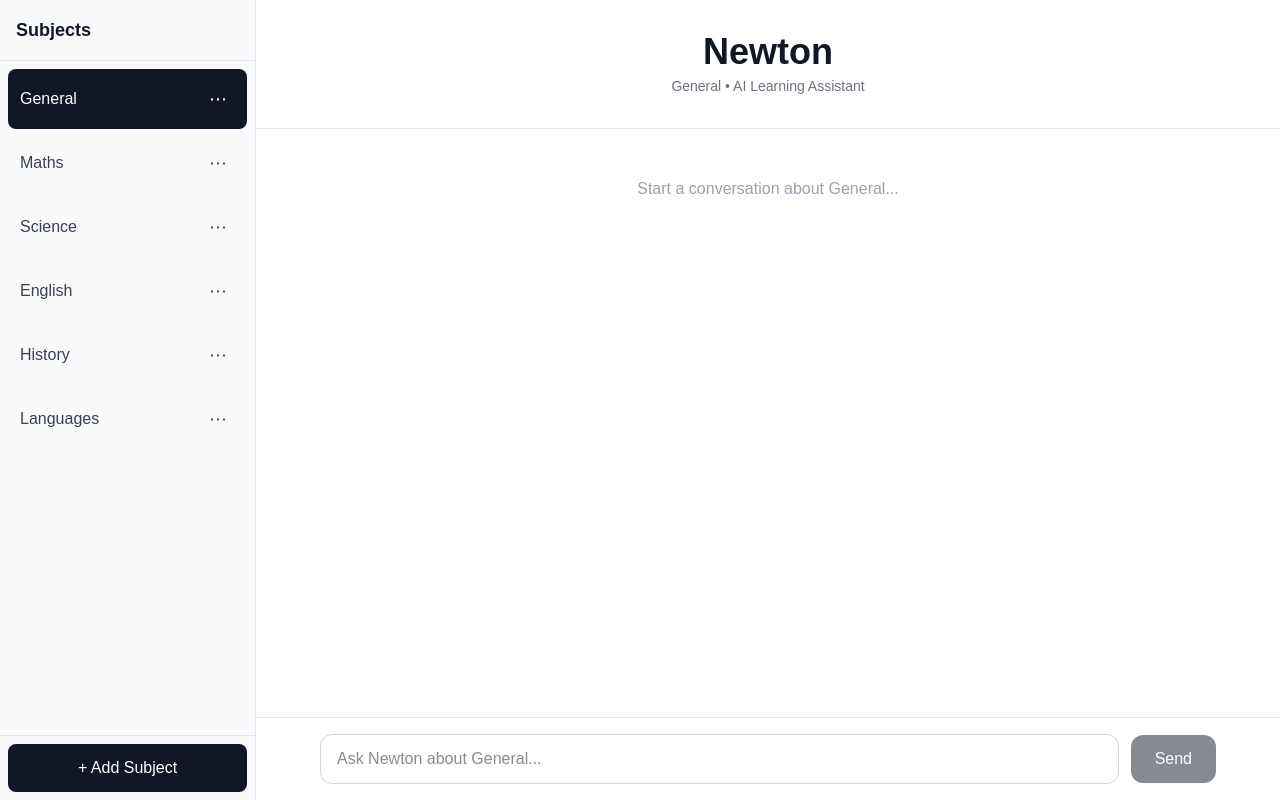
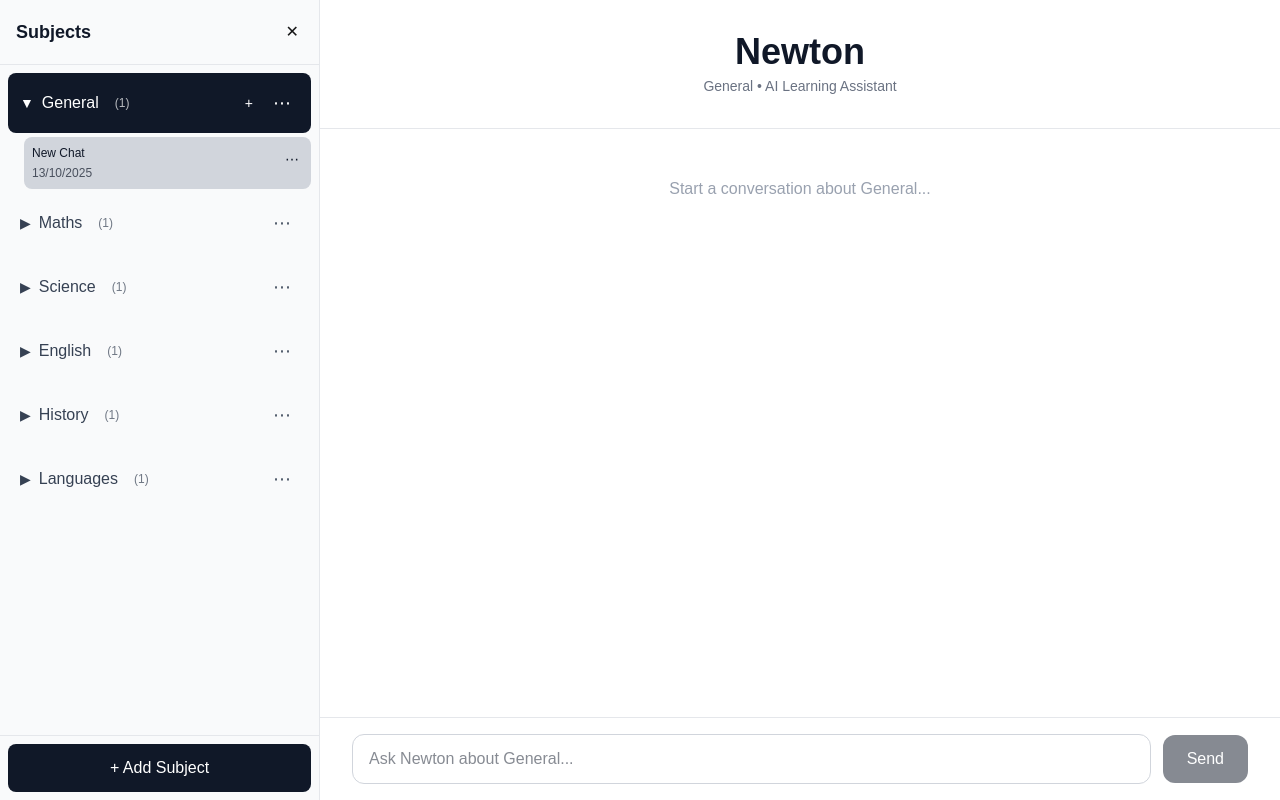
Before and after one commit to eliotjsantos-stack/newton.ai, a Next.js app: page / in a window 1280 px wide. Built offline with nearby package versions, Linux system fonts and the light colour scheme.

Commit message:
add collapsible sidebar and accordion-style chat history

```diff
--- a/app/page.js
+++ b/app/page.js
@@ -7,72 +7,166 @@ import remarkGfm from 'remark-gfm';
 import rehypeKatex from 'rehype-katex';
 
 function fixMathNotation(text) {
-  // Don't process anything that's already inside $ or $$ delimiters
   const parts = text.split(/(\$\$[^$]+\$\$|\$[^$]+\$)/);
-
   return parts.map((part, index) => {
-    // If this part is already math notation (odd indices), return as-is
     if (index % 2 === 1) return part;
-
-    // Only process non-math text parts
-    // Fix single letter variables in text: (a), (b), (c)
     part = part.replace(/\(([a-zA-Z])\)/g, '$$$1$$');
-
-    // Fix display math brackets: [ equation ]
     part = part.replace(/\[\s*([^\]]+)\s*\]/g, '$$$$$$1$$$$');
-
     return part;
   }).join('');
 }
 
+function generateChatTitle(messages) {
+  if (messages.length === 0) return 'New Chat';
+  const firstUserMessage = messages.find(m => m.role === 'user');
+  if (!firstUserMessage) return 'New Chat';
+  const title = firstUserMessage.content.slice(0, 40);
+  return title.length < firstUserMessage.content.length ? title + '...' : title;
+}
+
 export default function Newton() {
-  // Default subjects
   const defaultSubjects = ['General', 'Maths', 'Science', 'English', 'History', 'Languages'];
 
-  const [currentSubject, setCurrentSubject] = useState('General');
-  const [subjects, setSubjects] = useState(defaultSubjects);
-  const [chatsBySubject, setChatsBySubject] = useState(
-    defaultSubjects.reduce((acc, subject) => {
-      acc[subject] = [];
+  const [currentSubject, setCurrentSubject] = useState(() => {
+    if (typeof window !== 'undefined') {
+      return localStorage.getItem('newton-current-subject') || 'General';
+    }
+    return 'General';
+  });
+
+  const [subjects, setSubjects] = useState(() => {
+    if (typeof window !== 'undefined') {
+      const saved = localStorage.getItem('newton-subjects');
+      return saved ? JSON.parse(saved) : defaultSubjects;
+    }
+    return defaultSubjects;
+  });
+
+  const [chatsBySubject, setChatsBySubject] = useState(() => {
+    if (typeof window !== 'undefined') {
+      const saved = localStorage.getItem('newton-chats');
+      if (saved) return JSON.parse(saved);
+    }
+    return defaultSubjects.reduce((acc, subject) => {
+      acc[subject] = [{ id: Date.now().toString(), messages: [], date: new Date().toISOString() }];
       return acc;
-    }, {})
-  );
+    }, {});
+  });
+
+  const [currentChatId, setCurrentChatId] = useState(() => {
+    if (typeof window !== 'undefined') {
+      const saved = localStorage.getItem('newton-current-chat-id');
+      if (saved) return saved;
+    }
+    const firstSubject = defaultSubjects[0];
+    return chatsBySubject[firstSubject]?.[0]?.id || Date.now().toString();
+  });
+
   const [input, setInput] = useState('');
   const [isLoading, setIsLoading] = useState(false);
   const [openMenuSubject, setOpenMenuSubject] = useState(null);
+  const [openChatMenu, setOpenChatMenu] = useState(null);
+  const [sidebarOpen, setSidebarOpen] = useState(true);
+  const [expandedSubject, setExpandedSubject] = useState(currentSubject);
 
   const messagesEndRef = useRef(null);
+
+  useEffect(() => {
+    if (typeof window !== 'undefined') {
+      localStorage.setItem('newton-current-subject', currentSubject);
+    }
+  }, [currentSubject]);
+
+  useEffect(() => {
+    if (typeof window !== 'undefined') {
+      localStorage.setItem('newton-subjects', JSON.stringify(subjects));
+    }
+  }, [subjects]);
+
+  useEffect(() => {
+    if (typeof window !== 'undefined') {
+      localStorage.setItem('newton-chats', JSON.stringify(chatsBySubject));
+    }
+  }, [chatsBySubject]);
+
+  useEffect(() => {
+    if (typeof window !== 'undefined') {
+      localStorage.setItem('newton-current-chat-id', currentChatId);
+    }
+  }, [currentChatId]);
 
   const scrollToBottom = () => {
     messagesEndRef.current?.scrollIntoView({ behavior: "smooth" });
   };
 
+  const currentChat = chatsBySubject[currentSubject]?.find(chat => chat.id === currentChatId);
+  const messages = currentChat?.messages || [];
+
   useEffect(() => {
     scrollToBottom();
-  }, [chatsBySubject[currentSubject]]);
+  }, [messages]);
 
-  // Get current subject's messages
-  const messages = chatsBySubject[currentSubject] || [];
   const setMessages = (newMessages) => {
     setChatsBySubject(prev => ({
       ...prev,
-      [currentSubject]: typeof newMessages === 'function'
-        ? newMessages(prev[currentSubject] || [])
-        : newMessages
+      [currentSubject]: prev[currentSubject].map(chat =>
+        chat.id === currentChatId
+          ? {
+              ...chat,
+              messages: typeof newMessages === 'function' ? newMessages(chat.messages) : newMessages,
+              date: new Date().toISOString()
+            }
+          : chat
+      )
     }));
   };
 
-  // Add new subject
+  const createNewChat = () => {
+    const newChatId = Date.now().toString();
+    setChatsBySubject(prev => ({
+      ...prev,
+      [currentSubject]: [
+        { id: newChatId, messages: [], date: new Date().toISOString() },
+        ...prev[currentSubject]
+      ]
+    }));
+    setCurrentChatId(newChatId);
+  };
+
+  const deleteChat = (chatId) => {
+    const chats = chatsBySubject[currentSubject];
+    if (chats.length === 1) {
+      alert('Cannot delete the last chat!');
+      return;
+    }
+    if (confirm('Delete this chat?')) {
+      setChatsBySubject(prev => ({
+        ...prev,
+        [currentSubject]: prev[currentSubject].filter(chat => chat.id !== chatId)
+      }));
+      if (currentChatId === chatId) {
+        const remainingChats = chats.filter(chat => chat.id !== chatId);
+        setCurrentChatId(remainingChats[0].id);
+      }
+    }
+    setOpenChatMenu(null);
+  };
+
   const addSubject = () => {
     const newSubjectName = prompt('Enter new subject name:');
     if (newSubjectName && !subjects.includes(newSubjectName)) {
       setSubjects([...subjects, newSubjectName]);
-      setChatsBySubject(prev => ({...prev, [newSubjectName]: []}));
+      const newChatId = Date.now().toString();
+      setChatsBySubject(prev => ({
+        ...prev,
+        [newSubjectName]: [{ id: newChatId, messages: [], date: new Date().toISOString() }]
+      }));
       setCurrentSubject(newSubjectName);
+      setCurrentChatId(newChatId);
+      setExpandedSubject(newSubjectName);
     }
   };
 
-  // Rename subject
   const renameSubject = (oldName) => {
     const newName = prompt('Rename subject:', oldName);
     if (newName && newName !== oldName && !subjects.includes(newName)) {
@@ -84,11 +178,11 @@ export default function Newton() {
         return newChats;
       });
       if (currentSubject === oldName) setCurrentSubject(newName);
+      if (expandedSubject === oldName) setExpandedSubject(newName);
     }
     setOpenMenuSubject(null);
   };
 
-  // Delete subject
   const deleteSubject = (subjectName) => {
     if (subjects.length === 1) {
       alert('Cannot delete the last subject!');
@@ -101,9 +195,25 @@ export default function Newton() {
         delete newChats[subjectName];
         return newChats;
       });
-      if (currentSubject === subjectName) setCurrentSubject(subjects[0]);
+      if (currentSubject === subjectName) {
+        const newSubject = subjects.find(s => s !== subjectName);
+        setCurrentSubject(newSubject);
+        setCurrentChatId(chatsBySubject[newSubject][0].id);
+        setExpandedSubject(newSubject);
+      }
     }
     setOpenMenuSubject(null);
+  };
+
+  const toggleSubject = (subject) => {
+    if (expandedSubject === subject) {
+      setExpandedSubject(null);
+    } else {
+      setExpandedSubject(subject);
+      setCurrentSubject(subject);
+      const firstChat = chatsBySubject[subject]?.[0];
+      if (firstChat) setCurrentChatId(firstChat.id);
+    }
   };
 
   const handleSubmit = async (e) => {
@@ -151,35 +261,54 @@ export default function Newton() {
   return (
     <div className="min-h-screen bg-white flex">
       {/* Sidebar */}
-      <div className="w-64 bg-gray-50 border-r border-gray-200 flex flex-col">
-        <div className="p-4 border-b border-gray-200">
+      {sidebarOpen && (
+        <div className="w-80 bg-gray-50 border-r border-gray-200 flex flex-col">
+          <div className="p-4 border-b border-gray-200 flex items-center justify-between">
             <h2 className="text-lg font-semibold text-gray-900">Subjects</h2>
+            <button
+              onClick={() => setSidebarOpen(false)}
+              className="p-1 hover:bg-gray-200 rounded"
+              title="Close sidebar"
+            >
+              ✕
+            </button>
           </div>
 
           <div className="flex-1 overflow-y-auto p-2">
             {subjects.map((subject) => (
+              <div key={subject} className="mb-1">
+                {/* Subject Header */}
                 <div
-              key={subject}
-              className={`group relative flex items-center justify-between p-3 mb-1 rounded-lg transition ${
+                  className={`group relative flex items-center justify-between p-3 rounded-lg transition ${
                     currentSubject === subject
                       ? 'bg-gray-900 text-white'
                       : 'hover:bg-gray-200 text-gray-700'
                   }`}
                 >
                   <button
-                onClick={() => setCurrentSubject(subject)}
-                className="flex-1 text-left"
+                    onClick={() => toggleSubject(subject)}
+                    className="flex-1 text-left flex items-center gap-2"
                   >
+                    <span className="text-sm">{expandedSubject === subject ? '▼' : '▶'}</span>
                     {subject}
-                {chatsBySubject[subject]?.length > 0 && (
                     <span className="ml-2 text-xs opacity-70">
-                    ({chatsBySubject[subject].length})
+                      ({chatsBySubject[subject]?.length || 0})
                     </span>
-                )}
                   </button>
 
-              {/* Three dots menu */}
-              <div className="relative">
+                  <div className="relative flex gap-1">
+                    {expandedSubject === subject && (
+                      <button
+                        onClick={(e) => {
+                          e.stopPropagation();
+                          createNewChat();
+                        }}
+                        className="p-1 px-2 rounded hover:bg-gray-700 text-sm"
+                        title="New chat"
+                      >
+                        +
+                      </button>
+                    )}
                     <button
                       onClick={(e) => {
                         e.stopPropagation();
@@ -191,10 +320,10 @@ export default function Newton() {
                     >
                       ⋯
                     </button>
+                  </div>
 
-                {/* Dropdown menu */}
                   {openMenuSubject === subject && (
-                  <div className="absolute right-0 mt-1 bg-white border border-gray-200 rounded-lg shadow-lg z-10 min-w-[120px]">
+                    <div className="absolute right-0 top-12 bg-white border border-gray-200 rounded-lg shadow-lg z-10 min-w-[120px]">
                       <button
                         onClick={(e) => {
                           e.stopPropagation();
@@ -216,6 +345,61 @@ export default function Newton() {
                     </div>
                   )}
                 </div>
+
+                {/* Chats List (Accordion) */}
+                {expandedSubject === subject && (
+                  <div className="ml-4 mt-1 space-y-1">
+                    {chatsBySubject[subject]?.map((chat) => (
+                      <div
+                        key={chat.id}
+                        className={`group relative p-2 rounded-lg transition cursor-pointer text-sm ${
+                          currentChatId === chat.id
+                            ? 'bg-gray-300 text-gray-900'
+                            : 'hover:bg-gray-200 text-gray-600'
+                        }`}
+                        onClick={() => {
+                          setCurrentSubject(subject);
+                          setCurrentChatId(chat.id);
+                        }}
+                      >
+                        <div className="flex items-start justify-between">
+                          <div className="flex-1 min-w-0">
+                            <p className="text-xs font-medium truncate">
+                              {generateChatTitle(chat.messages)}
+                            </p>
+                            <p className="text-xs opacity-70 mt-1">
+                              {new Date(chat.date).toLocaleDateString('en-GB', { day: '2-digit', month: '2-digit', year: 'numeric' })}
+                            </p>
+                          </div>
+
+                          <button
+                            onClick={(e) => {
+                              e.stopPropagation();
+                              setOpenChatMenu(openChatMenu === chat.id ? null : chat.id);
+                            }}
+                            className="p-1 rounded hover:bg-gray-400 text-sm ml-2"
+                          >
+                            ⋯
+                          </button>
+                        </div>
+
+                        {openChatMenu === chat.id && (
+                          <div className="absolute right-2 top-10 bg-white border border-gray-200 rounded-lg shadow-lg z-10 min-w-[100px]">
+                            <button
+                              onClick={(e) => {
+                                e.stopPropagation();
+                                deleteChat(chat.id);
+                              }}
+                              className="w-full text-left px-4 py-2 hover:bg-red-50 text-red-600 text-sm rounded-lg"
+                            >
+                              Delete
+                            </button>
+                          </div>
+                        )}
+                      </div>
+                    ))}
+                  </div>
+                )}
               </div>
             ))}
           </div>
@@ -229,10 +413,20 @@ export default function Newton() {
             </button>
           </div>
         </div>
+      )}
 
       {/* Main Chat Area */}
-      <div className="flex-1 flex flex-col" onClick={() => setOpenMenuSubject(null)}>
-        <div className="text-center py-8 px-4 border-b border-gray-200">
+      <div className="flex-1 flex flex-col" onClick={() => { setOpenMenuSubject(null); setOpenChatMenu(null); }}>
+        <div className="text-center py-8 px-4 border-b border-gray-200 relative">
+          {!sidebarOpen && (
+            <button
+              onClick={() => setSidebarOpen(true)}
+              className="absolute left-4 top-8 p-2 hover:bg-gray-100 rounded"
+              title="Open sidebar"
+            >
+              ☰
+            </button>
+          )}
           <h1 className="text-4xl font-semibold text-gray-900 mb-1">
             Newton
           </h1>
@@ -278,7 +472,7 @@ export default function Newton() {
           )}
         </div>
 
-        <div className="fixed bottom-0 right-0 left-64 bg-white border-t border-gray-200 p-4">
+        <div className={`fixed bottom-0 right-0 ${sidebarOpen ? 'left-80' : 'left-0'} bg-white border-t border-gray-200 p-4 transition-all`}>
           <div className="max-w-4xl mx-auto">
             <form onSubmit={handleSubmit} className="flex gap-3 items-center">
               <input
```
Lines whose indentation alone changed are shown as unchanged.
